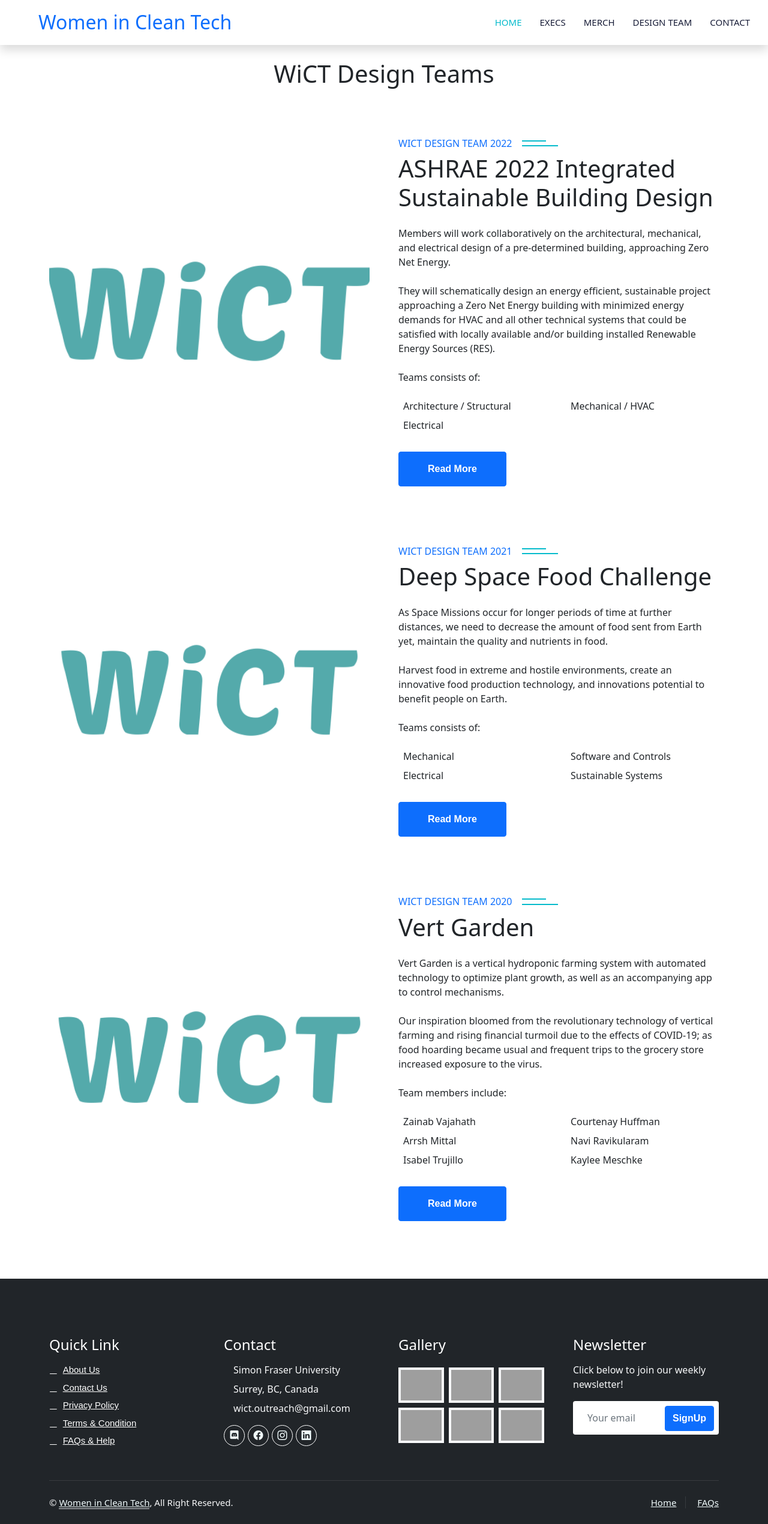
After one commit to devinllu/wict-website, a Flask app: page /design in a window 1280 px wide. The commit adds this page. Shown: the whole page at 60% size. Run offline with Flask 2, Linux system fonts and the light colour scheme; grey boxes are pictures that could not be loaded.

Commit message:
design team page layout

```diff
--- a/wict/templates/base.html
+++ b/wict/templates/base.html
@@ -23,7 +23,7 @@
                     <a href="/" class="nav-item nav-link active">Home</a>
                     <a href="/execs" class="nav-item nav-link">Execs</a>
                     <a href="/merch" class="nav-item nav-link">Merch</a>
-                    <a href="/execs" class="nav-item nav-link">Design Team</a>
+                    <a href="/design" class="nav-item nav-link">Design Team</a>
                     <a href="#footer" class="nav-item nav-link">Contact</a>
                 </div>
             </div>
--- /dev/null
+++ b/wict/templates/design.html
@@ -0,0 +1,117 @@
+{% extends "base.html" %}
+
+{% block content %}
+
+<div class="container-fluid p-0 mb-2 text-center">
+    <h1 class="w-full h-40 flex justify-center items-center flex-col py-4">WiCT Design Teams</h1>
+</div>
+
+<div class="container-xxl py-5">
+    <div class="container">
+        <div class="row g-5">
+            <div class="col-lg-6 wow fadeInUp" data-wow-delay="0.1s" style="min-height: 400px;">
+                <div class="position-relative h-100">
+                    <img class="img-fluid position-absolute w-100 h-100" src="static/images/wict-logo.png" alt="" style="object-fit: cover;">
+                </div>
+            </div>
+            <div class="col-lg-6 wow fadeInUp" data-wow-delay="0.3s">
+                <h6 class="section-title bg-white text-start text-primary pe-3">WiCT Design Team 2022</h6>
+                <h1 class="mb-4">ASHRAE 2022 Integrated Sustainable Building Design</h1>
+                <p class="mb-4">Members will work collaboratively on the architectural, mechanical, and electrical design of a pre-determined building, approaching Zero Net Energy.</p>
+                <p class="mb-4">They will schematically design an energy efficient, sustainable project approaching a Zero Net Energy building with minimized energy demands for HVAC and all other technical systems that could be satisfied with locally available and/or building installed Renewable Energy Sources (RES).</p>
+
+                <p class="mb-4">Teams consists of:</p>
+                <div class="row gy-2 gx-4 mb-4">
+                    <div class="col-sm-6">
+                        <p class="mb-0"><i class="fa fa-arrow-right text-primary me-2"></i>Architecture / Structural</p>
+                    </div>
+                    <div class="col-sm-6">
+                        <p class="mb-0"><i class="fa fa-arrow-right text-primary me-2"></i>Mechanical / HVAC</p>
+                    </div>
+                    <div class="col-sm-6">
+                        <p class="mb-0"><i class="fa fa-arrow-right text-primary me-2"></i>Electrical</p>
+                    </div>
+                </div>
+                <a class="btn btn-primary py-3 px-5 mt-2" href="">Read More</a>
+            </div>
+        </div>
+    </div>
+</div>
+
+<div class="container-xxl py-5">
+    <div class="container">
+        <div class="row g-5">
+            <div class="col-lg-6 wow fadeInUp" data-wow-delay="0.1s" style="min-height: 400px;">
+                <div class="position-relative h-100">
+                    <img class="img-fluid position-absolute w-100 h-100" src="static/images/wict-logo.png" alt="" style="object-fit: cover;">
+                </div>
+            </div>
+            <div class="col-lg-6 wow fadeInUp" data-wow-delay="0.3s">
+                <h6 class="section-title bg-white text-start text-primary pe-3">WiCT Design Team 2021</h6>
+                <h1 class="mb-4">Deep Space Food Challenge</h1>
+                <p class="mb-4">As Space Missions occur for longer periods of time at further distances, we need to decrease the amount of food sent from Earth yet, maintain the quality and nutrients in food.</p>
+                <p class="mb-4">Harvest food in extreme and hostile environments, create an innovative food production technology, and innovations potential to benefit people on Earth.</p>
+
+                <p class="mb-4">Teams consists of:</p>
+                <div class="row gy-2 gx-4 mb-4">
+                    <div class="col-sm-6">
+                        <p class="mb-0"><i class="fa fa-arrow-right text-primary me-2"></i>Mechanical</p>
+                    </div>
+                    <div class="col-sm-6">
+                        <p class="mb-0"><i class="fa fa-arrow-right text-primary me-2"></i>Software and Controls</p>
+                    </div>
+                    <div class="col-sm-6">
+                        <p class="mb-0"><i class="fa fa-arrow-right text-primary me-2"></i>Electrical</p>
+                    </div>
+                    <div class="col-sm-6">
+                        <p class="mb-0"><i class="fa fa-arrow-right text-primary me-2"></i>Sustainable Systems</p>
+                    </div>
+                </div>
+                <a class="btn btn-primary py-3 px-5 mt-2" href="">Read More</a>
+            </div>
+        </div>
+    </div>
+</div>
+
+<div class="container-xxl py-5">
+    <div class="container">
+        <div class="row g-5">
+            <div class="col-lg-6 wow fadeInUp" data-wow-delay="0.1s" style="min-height: 400px;">
+                <div class="position-relative h-100">
+                    <img class="img-fluid position-absolute w-100 h-100" src="static/images/wict-logo.png" alt="" style="object-fit: cover;">
+                </div>
+            </div>
+            <div class="col-lg-6 wow fadeInUp" data-wow-delay="0.3s">
+                <h6 class="section-title bg-white text-start text-primary pe-3">WiCT Design Team 2020</h6>
+                <h1 class="mb-4">Vert Garden</h1>
+                <p class="mb-4">Vert Garden is a vertical hydroponic farming system with automated technology to optimize plant growth, as well as an accompanying app to control mechanisms.</p>
+                <p class="mb-4">Our inspiration bloomed from the revolutionary technology of vertical farming and rising financial turmoil due to the effects of COVID-19; as food hoarding became usual and frequent trips to the grocery store increased exposure to the virus.</p>
+
+                <p class="mb-4">Team members include:</p>
+                <div class="row gy-2 gx-4 mb-4">
+                    <div class="col-sm-6">
+                        <p class="mb-0"><i class="fa fa-arrow-right text-primary me-2"></i>Zainab Vajahath</p>
+                    </div>
+                    <div class="col-sm-6">
+                        <p class="mb-0"><i class="fa fa-arrow-right text-primary me-2"></i>Courtenay Huffman</p>
+                    </div>
+                    <div class="col-sm-6">
+                        <p class="mb-0"><i class="fa fa-arrow-right text-primary me-2"></i>Arrsh Mittal</p>
+                    </div>
+                    <div class="col-sm-6">
+                        <p class="mb-0"><i class="fa fa-arrow-right text-primary me-2"></i>Navi Ravikularam</p>
+                    </div>
+                    <div class="col-sm-6">
+                        <p class="mb-0"><i class="fa fa-arrow-right text-primary me-2"></i>Isabel Trujillo</p>
+                    </div>
+                    <div class="col-sm-6">
+                        <p class="mb-0"><i class="fa fa-arrow-right text-primary me-2"></i>Kaylee Meschke</p>
+                    </div>
+                </div>
+                <a class="btn btn-primary py-3 px-5 mt-2" href="">Read More</a>
+            </div>
+        </div>
+    </div>
+</div>
+
+{% endblock %}
```
